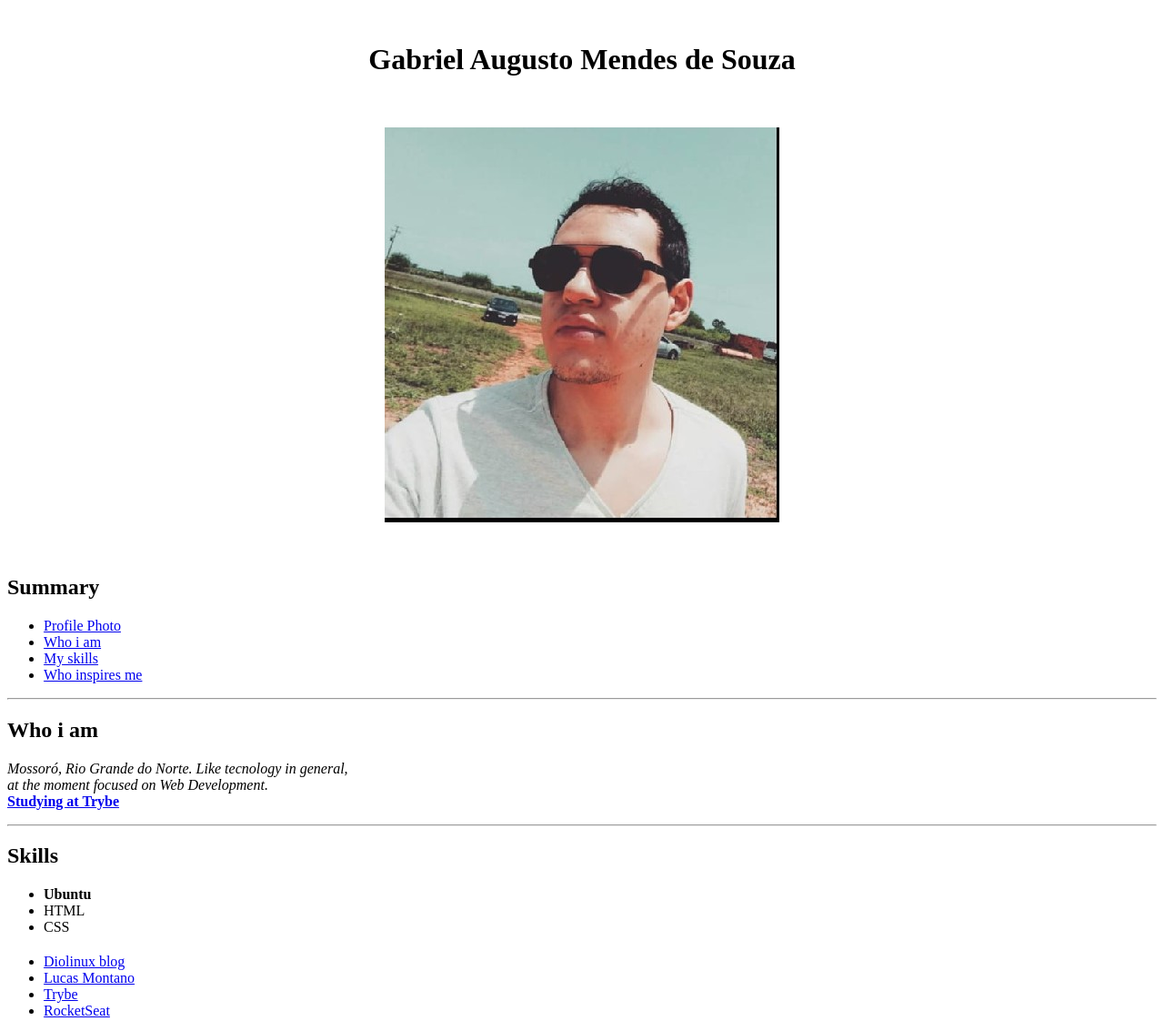
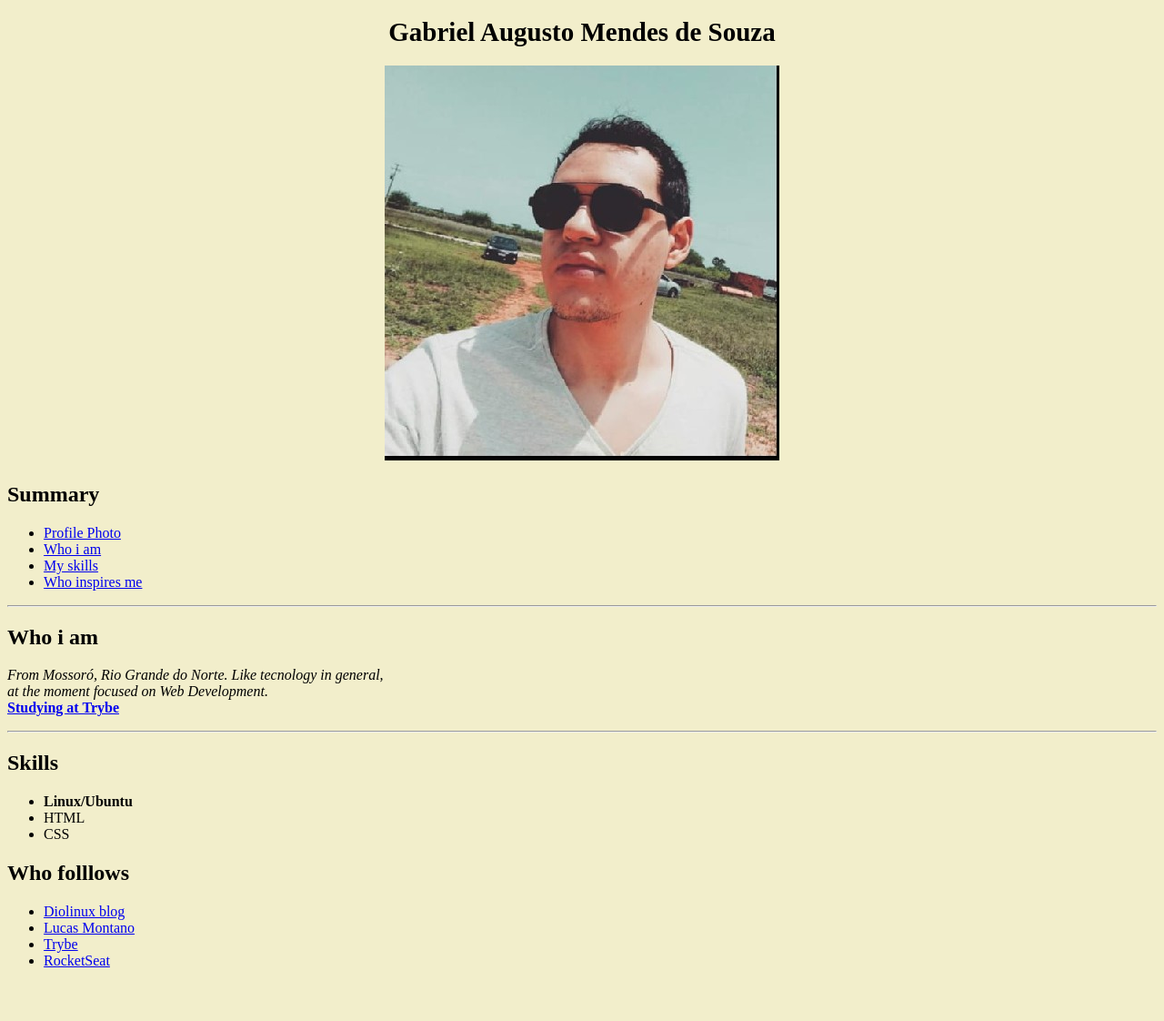
Before and after one commit to gabriel-am12/gabriel-am12.github.io, a plain HTML site: page index.html in a window 1280 px wide. Shown: the whole page at 91% size. After the commit the page ends 1081 px from the top, so only its background shows below. Drawn offline with Linux system fonts and the light colour scheme.

Commit message:
font diff between name and description update

```diff
--- a/index.html
+++ b/index.html
@@ -4,14 +4,23 @@
     <meta charset="UTF-8">
     <meta http-equiv="X-UA-Compatible" content="IE=edge">
     <meta name="viewport" content="width=device-width, initial-scale=1.0">
+    <style>
+        body{
+            font-size: 16px;
+            background-color: #f2eecb;
+        }
+
+        h1{
+            font-size: 29px;
+        }
+
+
+    </style>
     <title>Portfolio</title>
 </head>
 <body>
-    <br>
     <h1 style="text-align: center;">Gabriel Augusto Mendes de Souza</h1>
-    <br>
     <p style="text-align: center;"><img id="photo" src="photo01.jpg" alt="me with sunglasses looking to camera"></p>
-    <br>
     <h2 id="summary">Summary</h2>
     <ul>
         <li><a href="#photo">Profile Photo</a></li>
@@ -23,7 +32,7 @@
     <hr>
 
     <h2 id="who">Who i am</h2>
-    <p><em>Mossoró, Rio Grande do Norte. Like tecnology in general,<br>
+    <p><em>From Mossoró, Rio Grande do Norte. Like tecnology in general,<br>
        at the moment focused on Web Development.</em><br>
     <a target="_blank" href="https://www.betrybe.com/"><strong> Studying at Trybe</strong></a>
     </p>
@@ -31,13 +40,14 @@
     <hr>
 
     <h2 id="skills">Skills</h2>
-    <ul>
-        <li><strong>Ubuntu</strong></li>
+    <ul class="font_diff">
+        <li><strong>Linux/Ubuntu</strong></li>
         <li>HTML</li>
         <li>CSS</li>
     </ul>
 
     <h2 id="who_follow"></h2>
+    <h2>Who folllows</h2>
     <ul>
         <li><a target="_blank" href="https://diolinux.com.br/">Diolinux blog</a></li>
         <li><a target="_blank" href="https://www.youtube.com/channel/UCyHOBY6IDZF9zOKJPou2Rgg">Lucas Montano</a></li>
```
